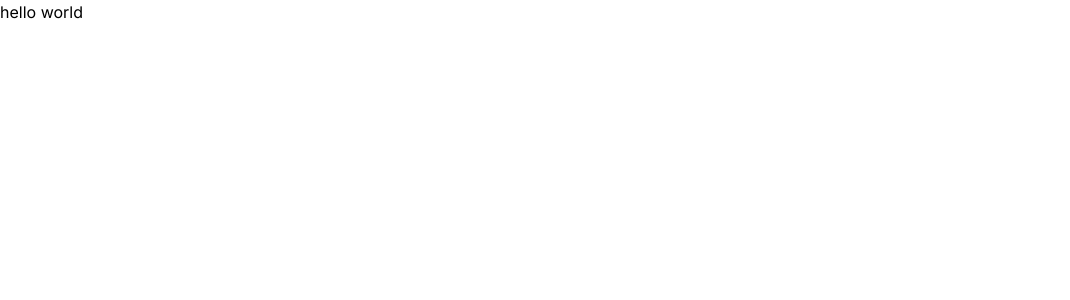
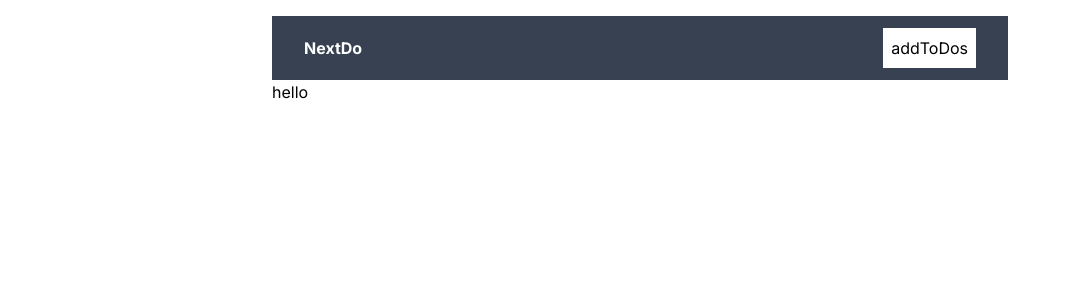
Before and after one commit to hrithikhadka/NextDo, a Next.js app: page / in a window 1280 px wide. Shown: the top 300 px of the page, without its empty margins (0-1070 px from the left). Built offline with nearby package versions, Linux system fonts and the light colour scheme.

Commit message:
add header component

```diff
--- a/app/layout.js
+++ b/app/layout.js
@@ -1,17 +1,23 @@
-import './globals.css'
-import { Inter } from 'next/font/google'
+import "./globals.css";
+import Header from "@/components/Header";
+import { Inter } from "next/font/google";
 
-const inter = Inter({ subsets: ['latin'] })
+const inter = Inter({ subsets: ["latin"] });
 
 export const metadata = {
-  title: 'Create Next App',
-  description: 'Generated by create next app',
-}
+  title: "Create Next App",
+  description: "Generated by create next app",
+};
 
 export default function RootLayout({ children }) {
   return (
     <html lang="en">
-      <body className={inter.className}>{children}</body>
+      <body className={inter.className}>
+        <div className="max-w-3xl mx-auto p-4">
+          <Header />
+          {children}
+        </div>
+      </body>
     </html>
-  )
+  );
 }
--- a/app/page.jsx
+++ b/app/page.jsx
@@ -1,5 +1,5 @@
 import Image from "next/image";
 
 export default function Home() {
-  return <h1>hello world</h1>;
+  return <h1>hello</h1>;
 }
--- /dev/null
+++ b/components/Header.jsx
@@ -0,0 +1,14 @@
+import Link from "next/link";
+
+export default function Header() {
+  return (
+    <nav className="flex justify-between items-center bg-gray-700 px-8 py-3">
+      <Link className="text-white font-bold" href={"/"}>
+        NextDo
+      </Link>
+      <Link className="bg-white p-2" href={"/addDos"}>
+        addToDos
+      </Link>
+    </nav>
+  );
+}
```
